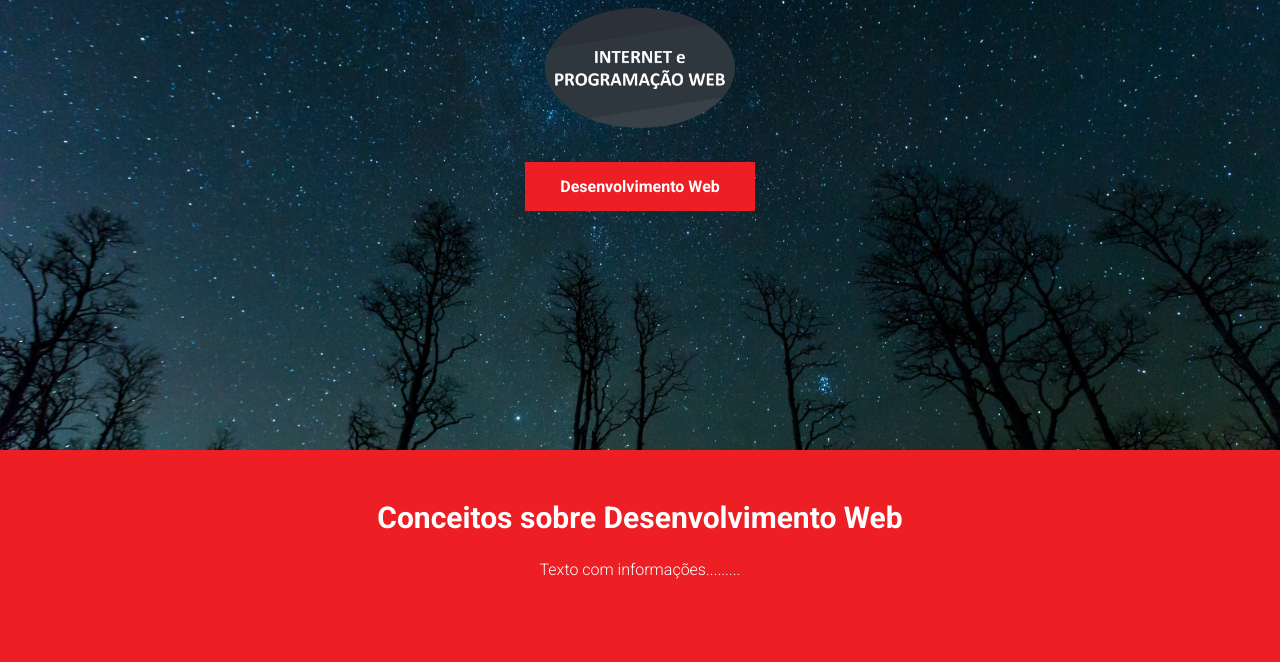
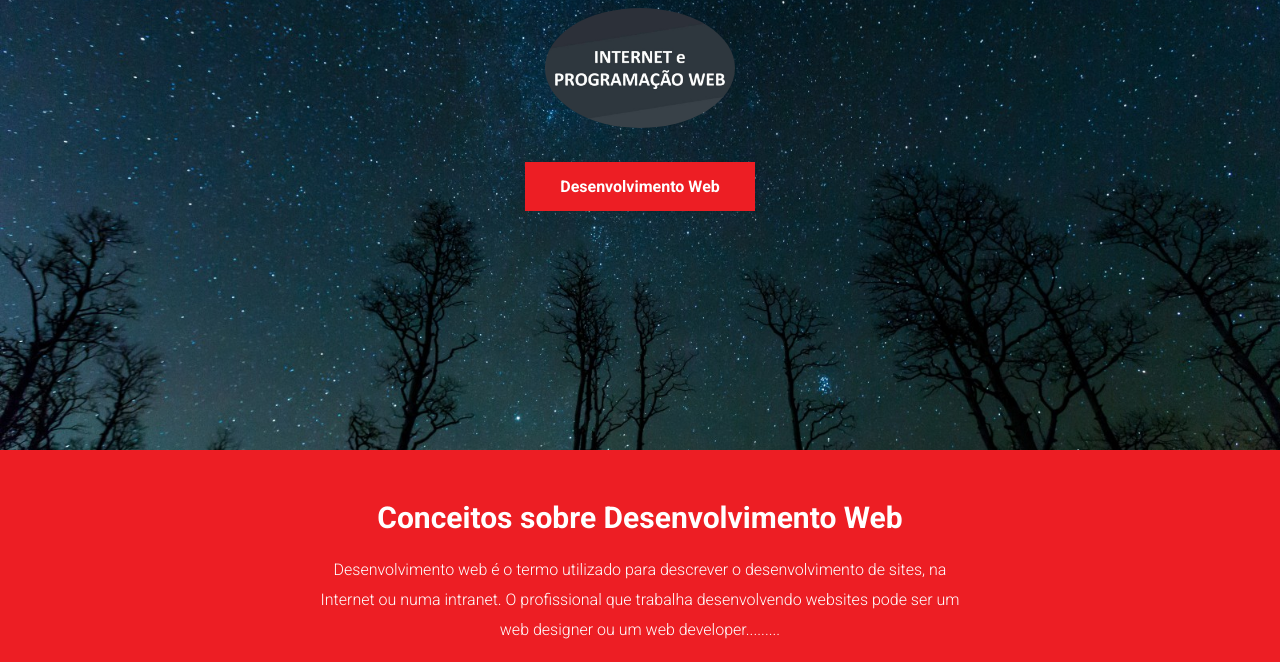
Before and after one commit to evandrojm/sitehtmlcss.github.io, a plain HTML site: page index.html in a window 1280 px wide. Shown: the part 290-952 px from the top of the page. Drawn offline with Linux system fonts and the light colour scheme.

Commit message:
c5 - adicionando texto na pagina

```diff
--- a/index.html
+++ b/index.html
@@ -35,7 +35,7 @@
             <!-- about inicio-->
             <section id="about-section">
                 <h2>Conceitos sobre Desenvolvimento Web</h2>
-                <p>Texto com informações.........</p>
+                <p>Desenvolvimento web é o termo utilizado para descrever o desenvolvimento de sites, na Internet ou numa intranet. O profissional que trabalha desenvolvendo websites pode ser um web designer ou um web developer.........</p>
             </section>
             <!-- about fim-->
 
```
